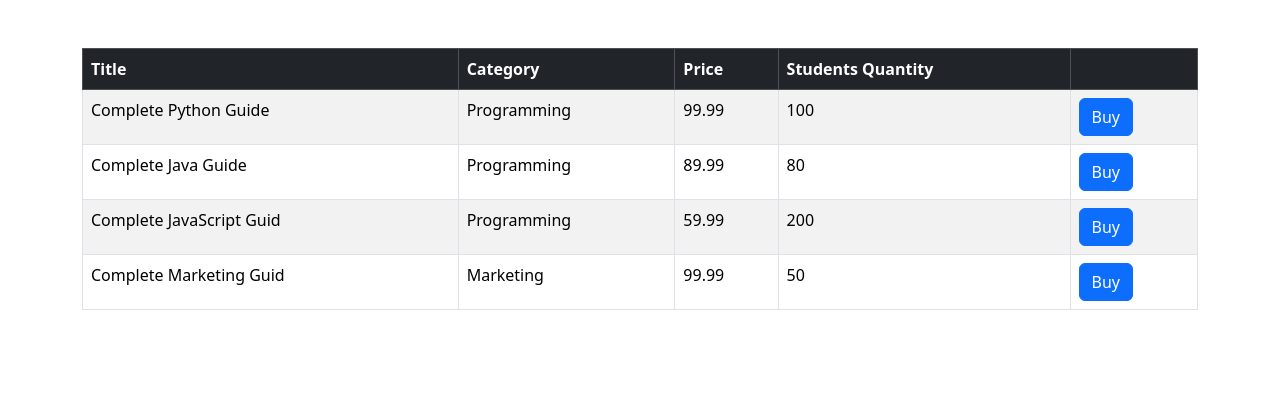
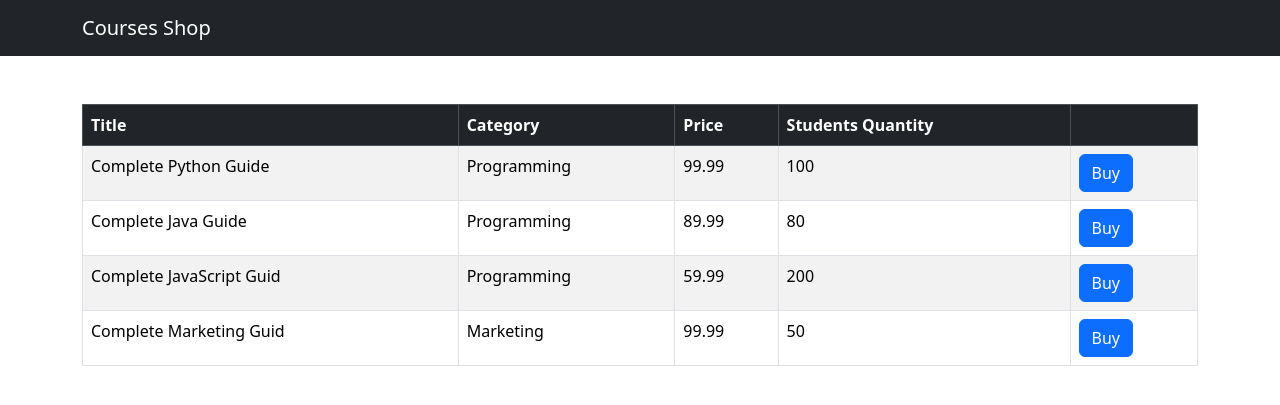
Before and after one commit to Grasmeyster87/Python-Django, a Django app: page /shop/ in a window 1280 px wide. Shown: the top 405 px of the page. Run offline with Django 4.2, Linux system fonts and the light colour scheme; data comes from the database, SQL or seed files in the repository.

Commit message:
291. Добавление общего навигационного блока

```diff
--- a/shop/templates/base.html
+++ b/shop/templates/base.html
@@ -5,9 +5,19 @@
     <meta name="viewport" content="width=device-width, initial-scale=1.0">
     <link href="https://cdn.jsdelivr.net/npm/bootstrap@5.3.3/dist/css/bootstrap.min.css" rel="stylesheet" integrity="sha384-QWTKZyjpPEjISv5WaRU9OFeRpok6YctnYmDr5pNlyT2bRjXh0JMhjY6hW+ALEwIH" crossorigin="anonymous">
 
-    <title>Document</title>
+
+
+    <title>{%block title%}{% endblock %}</title>
 </head>
 <body>
+    <!-- navbar navbar-dark bg-dark команды для эмета -->
+    <nav class="navbar navbar-dark bg-dark">
+        <!-- div.container-->
+        <div class="container">
+            <!-- a.navbar-brand-->
+            <a href="" class="navbar-brand">Courses Shop</a>
+        </div>
+    </nav>
     <main class="container">
         {%block content%}
          {% endblock %}
--- a/shop/templates/courses.html
+++ b/shop/templates/courses.html
@@ -1,6 +1,9 @@
 <!--создаем разметку через эмет снипеты-->
 <!-- table>(thead>tr>th*5)(tbody>tr>td*5) + TAB-->
 {%  extends 'base.html' %} <!-- расширяем шаблон base -->
+
+{%block title%}All courses{% endblock %}
+
 {% block content %} <!-- назначили блок который расширяет шаблон base-->
 <table class="table mt-5 table-bordered table-striped table-hover">
     <thead class="table-dark">
```
Also changed, not shown: 1 other file.
